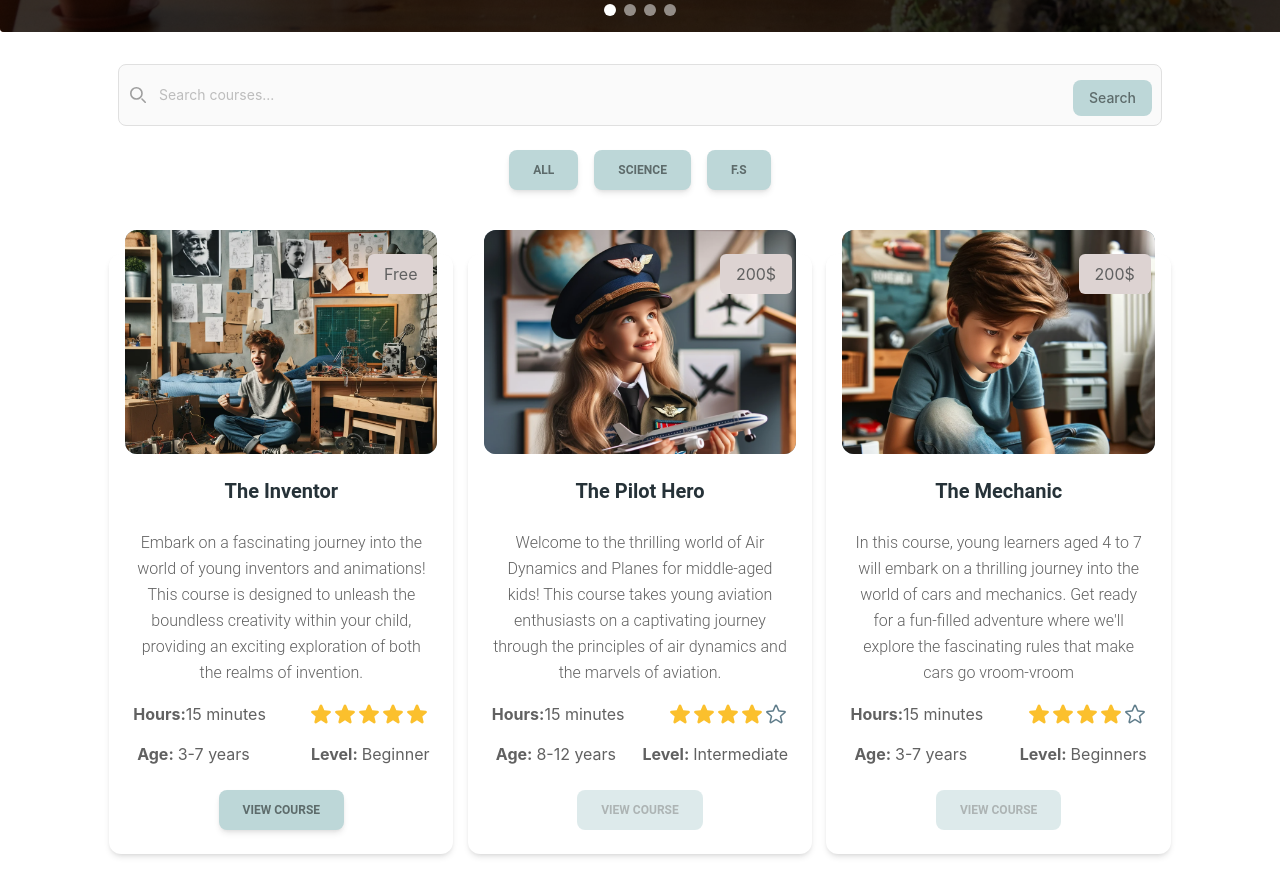
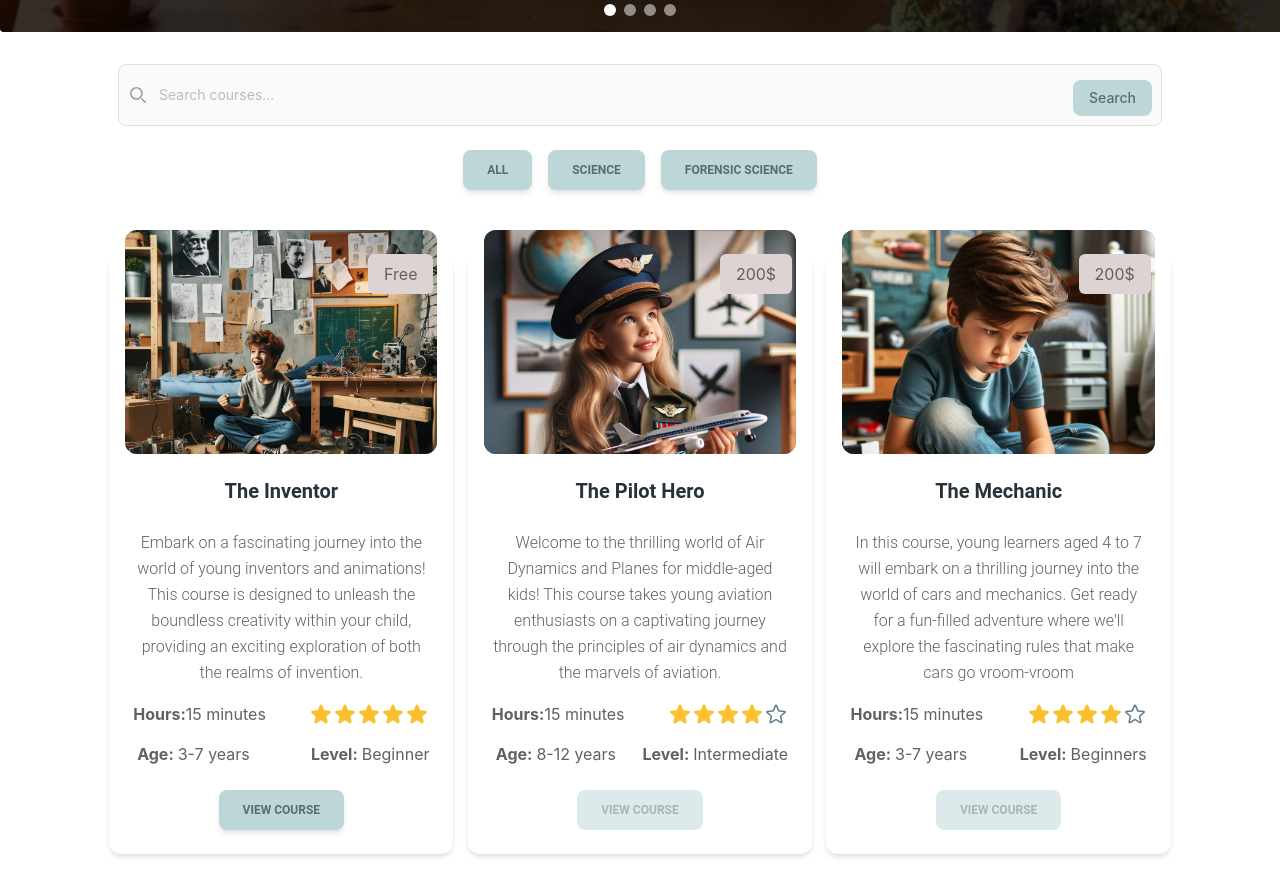
Before and after one commit to HabibaAbouelyazeed/inclusive-creators, a React (Vite) app: page /courses in a window 1280 px wide. Shown: the part 808-1704 px from the top of the page. Built offline with nearby package versions, Linux system fonts and the light colour scheme; data requests are answered from the project's data file; grey boxes are pictures that could not be loaded.

Commit message:
modyfing styles

```diff
--- a/src/components/Courses/CourseDetails.jsx
+++ b/src/components/Courses/CourseDetails.jsx
@@ -85,8 +85,9 @@ const CourseDetails = () => {
                 controls
                 volume={0.8}
                 playbackRate={1}
-                width="100%"
-                height="40rem"
+                width="80%"
+                height="38rem"
+                className="m-auto"
               />
             )}
           </article>
--- a/src/components/Courses/Coursesinput.jsx
+++ b/src/components/Courses/Coursesinput.jsx
@@ -1,3 +1,4 @@
+/* eslint-disable react/prop-types */
 import { ButtonDefault } from "../Buttons";
 
 const Coursesinput = ({ filterbyAll, filterbyF, filterbyscience }) => {
@@ -58,7 +59,7 @@ const Coursesinput = ({ filterbyAll, filterbyF, filterbyscience }) => {
               onClick={() => {
                 filterbyF();
               }}
-              Name="F.S"
+              Name="Forensic Science"
               classname="m-2 text-olive bg-tealGrey"
             />
           </div>
```
